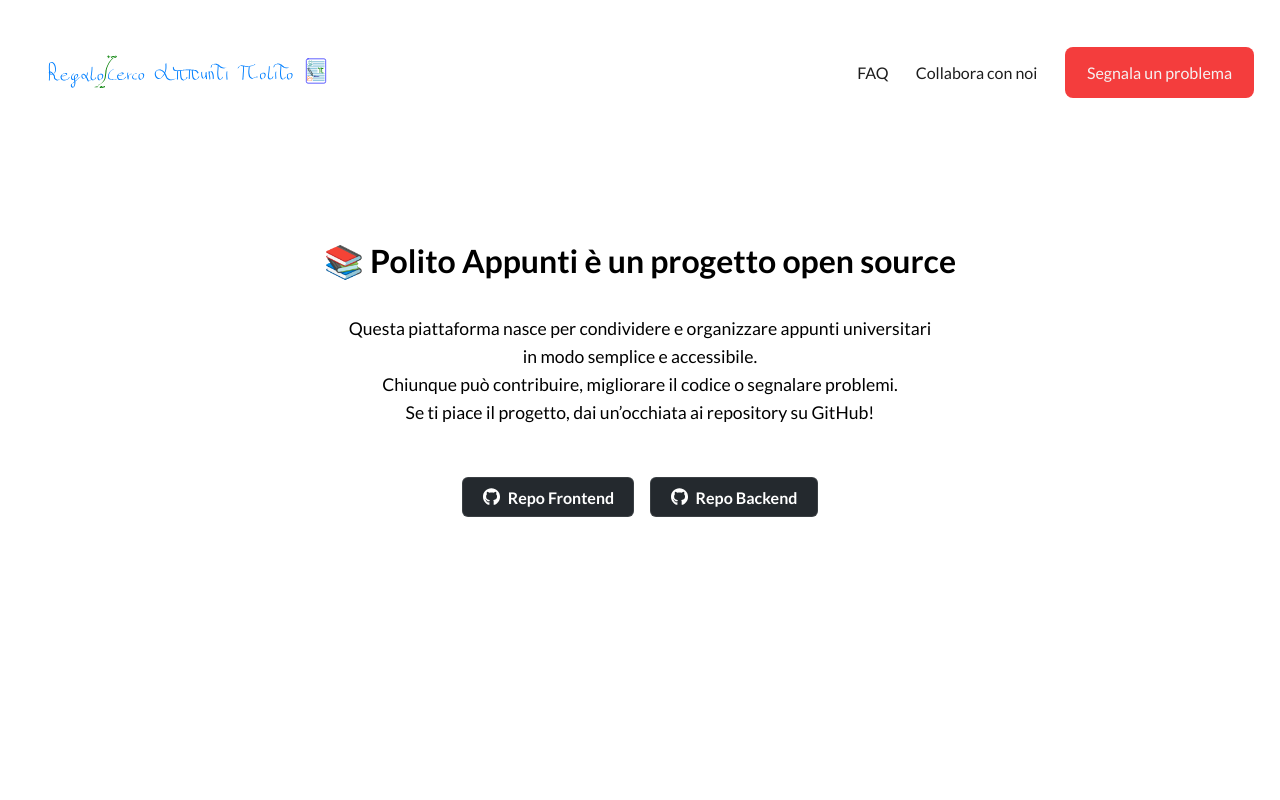
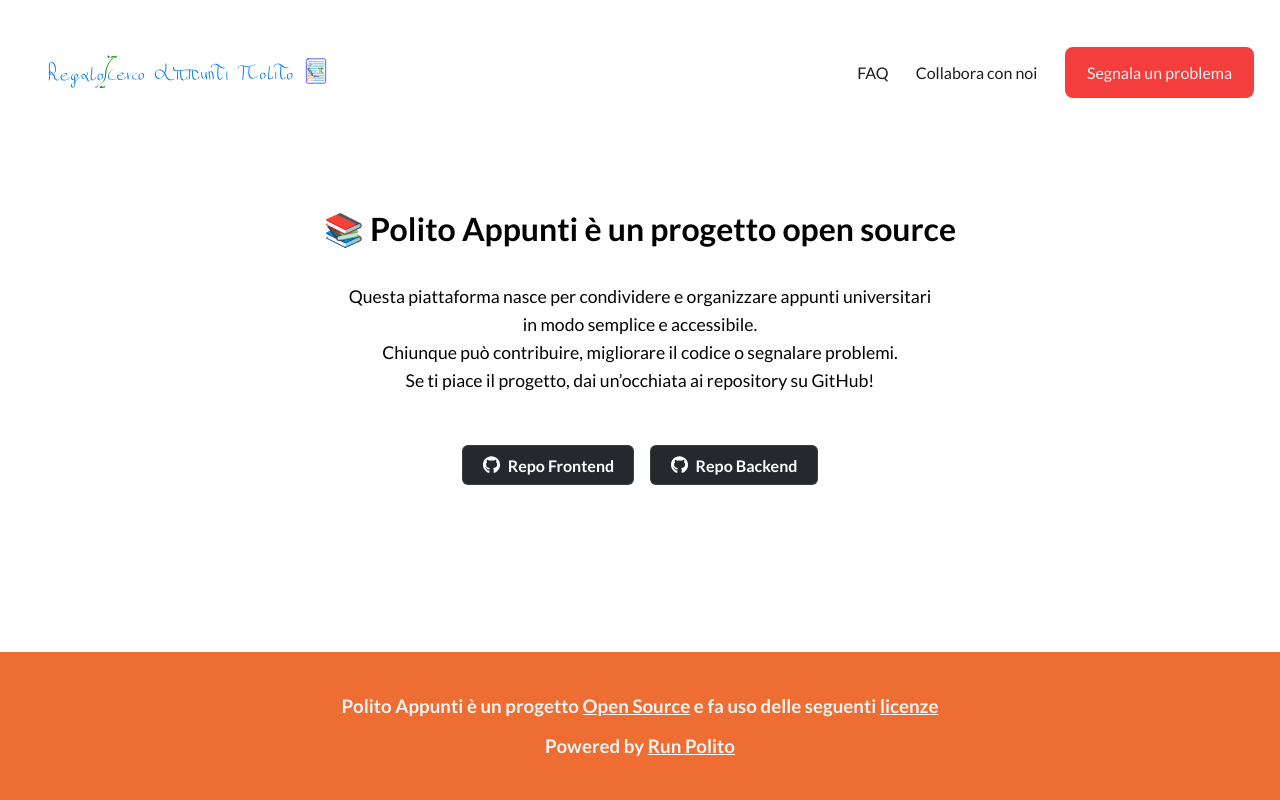
Before and after one commit to salvatorecalo/polito_appunti, a React (Vite) app: page /opensource in a window 1280 px wide. Shown: the top 800 px of the page. Built offline with nearby package versions, Linux system fonts and the light colour scheme.

Commit message:
fix(open source page): changed style

```diff
--- a/src/pages/OpenSoucePage/OpenSource.css
+++ b/src/pages/OpenSoucePage/OpenSource.css
@@ -1,8 +1,6 @@
 .opensource-section {
-  min-height: 100vh;
   display: flex;
   flex-direction: column;
-  padding: 2rem;
   text-align: center;
   align-items: center;
 }
```
